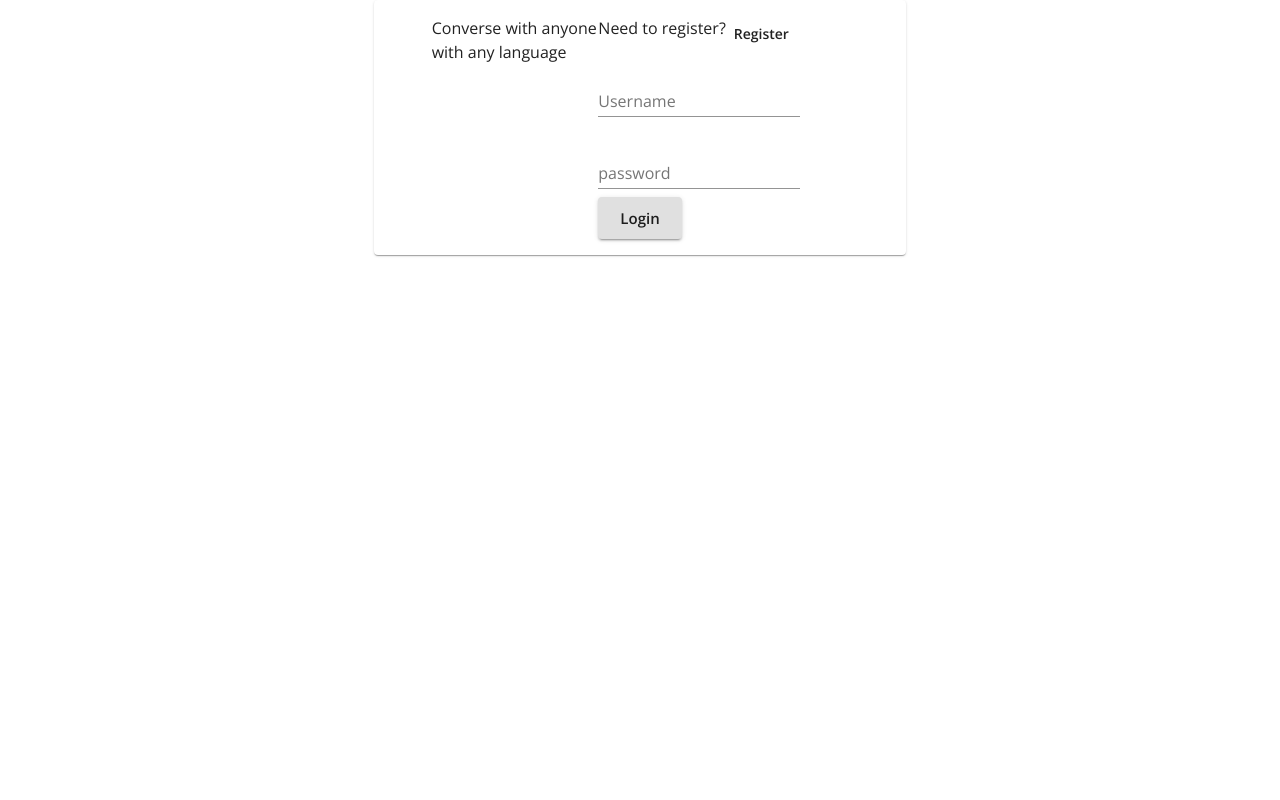
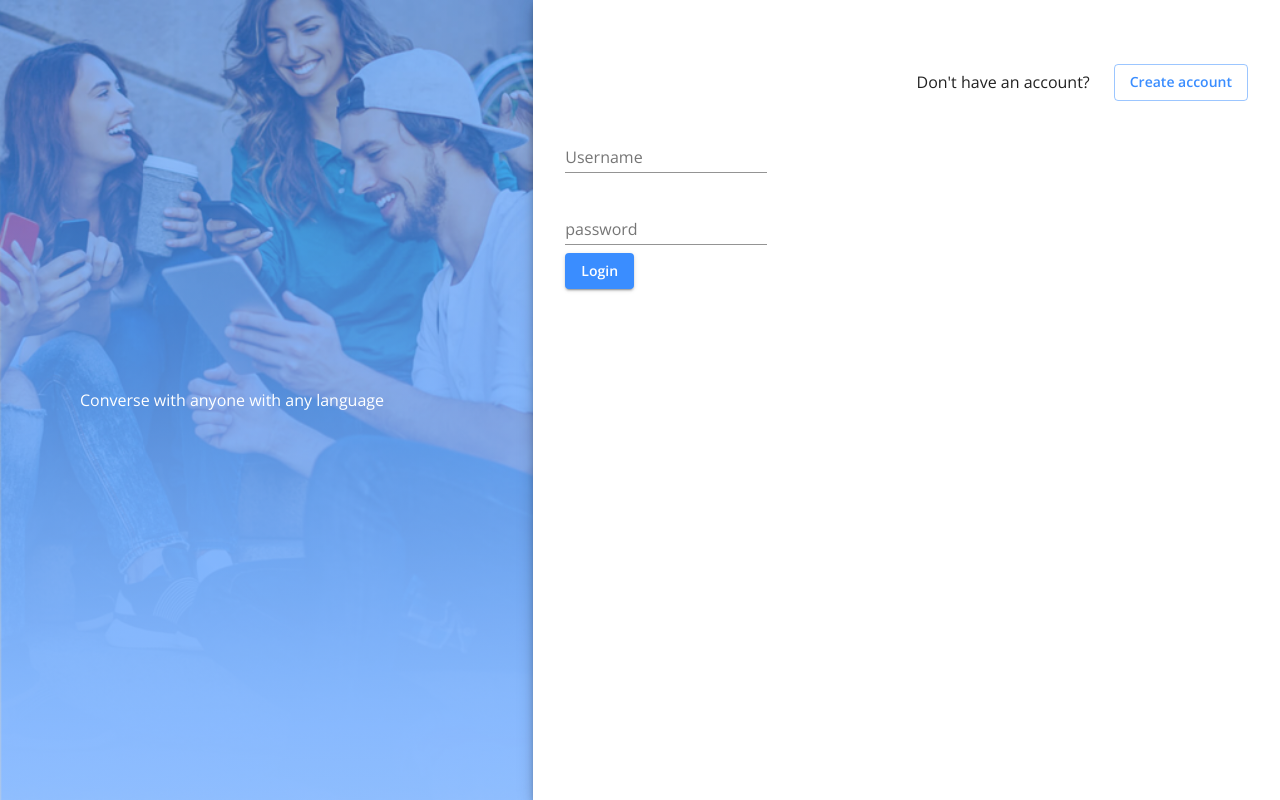
Before and after one commit to seankimdev/messenger-164, a React (Create React App) app in the folder client/: page /login in a window 1280 px wide. Built offline with nearby package versions, Linux system fonts and the light colour scheme; no server answers.

Commit message:
Login page grid set up

```diff
--- a/client/src/Login.js
+++ b/client/src/Login.js
@@ -10,34 +10,57 @@ import {
   FormControl,
   TextField,
   Paper,
+  Container,
+  CssBaseline,
 } from "@material-ui/core";
-import Image from "../src/images/bg-img.png";
+import bgImage from "../src/images/bg-img.png";
 
 import { login } from "./store/utils/thunkCreators";
 
 const useStyles = makeStyles((theme) => ({
-  // paperContainer: {
-  //   backgroundImage: `url(${Image})`,
-  //   backgroundRepeat: "no-repeat",
-  //   backgroundSize: "cover",
-  // },
   root: {
-    flexGrow: 1,
+    height: "100vh",
+  },
+  image: {
+    backgroundImage: `linear-gradient(#3a8dff90, #86b9ff90), url(${bgImage})`,
+    backgroundRepeat: "no-repeat",
+    backgroundSize: "cover",
+    backgroundPosition: "center",
   },
   paper: {
-    padding: theme.spacing(2),
-    margin: "auto",
-    maxWidth: 500,
+    margin: theme.spacing(8, 4),
+    display: "flex",
+    flexDirection: "column",
+    alignItems: "center",
   },
-  image: {
-    width: 128,
-    height: 128,
+  avatar: {
+    margin: theme.spacing(1),
+    backgroundColor: theme.palette.secondary.main,
   },
-  img: {
-    margin: "auto",
-    display: "block",
-    maxWidth: "100%",
-    maxHeight: "100%",
+  form: {
+    width: "100%", // Fix IE 11 issue.
+    marginTop: theme.spacing(1),
+  },
+  submit: {
+    margin: theme.spacing(3, 0, 2),
+  },
+
+  // buttonPadding: {
+  //   padding: "10px 30px",
+  // },
+  // media: {
+  //   // height: 100,
+  //   // paddingTop: "56.25%", // 16:9
+  // },
+  // card: {
+  //   position: "relative",
+  // },
+  overlay: {
+    color: "white",
+    width: "70%",
+    p: {
+      fontSize: "25px",
+    },
   },
 }));
 
@@ -60,20 +83,45 @@ const Login = (props) => {
   }
 
   return (
-    <Paper className={classes.paper}>
-      <Grid container justify="center">
-        <Grid item xs={4}>
-          <Box style={classes.paperContainer} height="100%" alignItems="center">
-            <Typography>Converse with anyone with any language</Typography>
-          </Box>
+    <Grid container component="main" className={classes.root}>
+      {/* <CssBaseline /> */}
+      <Grid
+        container
+        item
+        xs={false}
+        sm={5}
+        className={classes.image}
+        justifyContent="center"
+        alignItems="center"
+      >
+        <Grid item className={classes.overlay}>
+          <Typography>Converse with anyone with any language</Typography>
         </Grid>
-
-        <Grid item xs={6}>
-          <Grid container item>
-            <Typography>Need to register?</Typography>
-            <Button onClick={() => history.push("/register")}>Register</Button>
+      </Grid>
+      <Grid item xs={12} sm={7} component={Paper} elevation={6} square>
+        <div className={classes.paper}>
+          <Grid
+            container
+            direction="row"
+            justifyContent="flex-end"
+            alignItems="center"
+            spacing={3}
+          >
+            <Grid item>
+              <Typography>Don't have an account?</Typography>
+            </Grid>
+            <Grid item>
+              <Button
+                onClick={() => history.push("/register")}
+                color="primary"
+                variant="outlined"
+                className={classes.buttonPadding}
+              >
+                Create account
+              </Button>
+            </Grid>
           </Grid>
-          <form onSubmit={handleLogin}>
+          <form onSubmit={handleLogin} className={classes.form}>
             <Grid>
               <Grid>
                 <FormControl margin="normal" required>
@@ -94,15 +142,97 @@ const Login = (props) => {
                 />
               </FormControl>
               <Grid>
-                <Button type="submit" variant="contained" size="large">
+                <Button
+                  type="submit"
+                  color="primary"
+                  variant="contained"
+                  className={classes.buttonPadding}
+                >
                   Login
                 </Button>
               </Grid>
             </Grid>
           </form>
-        </Grid>
+        </div>
       </Grid>
-    </Paper>
+    </Grid>
+
+    // <Container>
+    //   <Grid container justify="center">
+    //     <Grid item xs={12} sm={3} justify="center">
+    //       <Card className={classes.card}>
+    //         <CardMedia
+    //           component="img"
+    //           image="../src/images/bg-img.png"
+    //           className={classes.media}
+    //         />
+    //         <Box className={classes.overlay}>
+    //           <Typography>Converse with anyone with any language</Typography>
+    //         </Box>
+    //       </Card>
+    //     </Grid>
+
+    //     <Grid item xs={12} sm={7}>
+    //       <Container p={5}>
+    //         <Grid container item>
+    //           <Grid
+    //             container
+    //             direction="row"
+    //             justifyContent="flex-end"
+    //             alignItems="center"
+    //             spacing={3}
+    //           >
+    //             <Grid item>
+    //               <Typography>Don't have an account?</Typography>
+    //             </Grid>
+    //             <Grid item>
+    //               <Button
+    //                 onClick={() => history.push("/register")}
+    //                 color="primary"
+    //                 variant="outlined"
+    //                 className={classes.buttonPadding}
+    //               >
+    //                 Create account
+    //               </Button>
+    //             </Grid>
+    //           </Grid>
+    //         </Grid>
+    //         <form onSubmit={handleLogin}>
+    //           <Grid>
+    //             <Grid>
+    //               <FormControl margin="normal" required>
+    //                 <TextField
+    //                   aria-label="username"
+    //                   label="Username"
+    //                   name="username"
+    //                   type="text"
+    //                 />
+    //               </FormControl>
+    //             </Grid>
+    //             <FormControl margin="normal" required>
+    //               <TextField
+    //                 label="password"
+    //                 aria-label="password"
+    //                 type="password"
+    //                 name="password"
+    //               />
+    //             </FormControl>
+    //             <Grid>
+    //               <Button
+    //                 type="submit"
+    //                 color="primary"
+    //                 variant="contained"
+    //                 className={classes.buttonPadding}
+    //               >
+    //                 Login
+    //               </Button>
+    //             </Grid>
+    //           </Grid>
+    //         </form>
+    //       </Container>
+    //     </Grid>
+    //   </Grid>
+    // </Container>
   );
 };
 
--- a/client/src/themes/theme.js
+++ b/client/src/themes/theme.js
@@ -1,24 +1,24 @@
-import { createMuiTheme } from "@material-ui/core";
+import { createTheme } from "@material-ui/core";
 
-export const theme = createMuiTheme({
+export const theme = createTheme({
   typography: {
     fontFamily: "Open Sans, sans-serif",
     fontSize: 14,
     button: {
       textTransform: "none",
       letterSpacing: 0,
-      fontWeight: "bold"
-    }
+      fontWeight: "bold",
+    },
   },
   overrides: {
     MuiInput: {
       input: {
-        fontWeight: "bold"
-      }
-    }
+        fontWeight: "bold",
+      },
+    },
   },
   palette: {
     primary: { main: "#3A8DFF" },
-    secondary: { main: "#B0B0B0" }
-  }
+    secondary: { main: "#B0B0B0" },
+  },
 });
```
